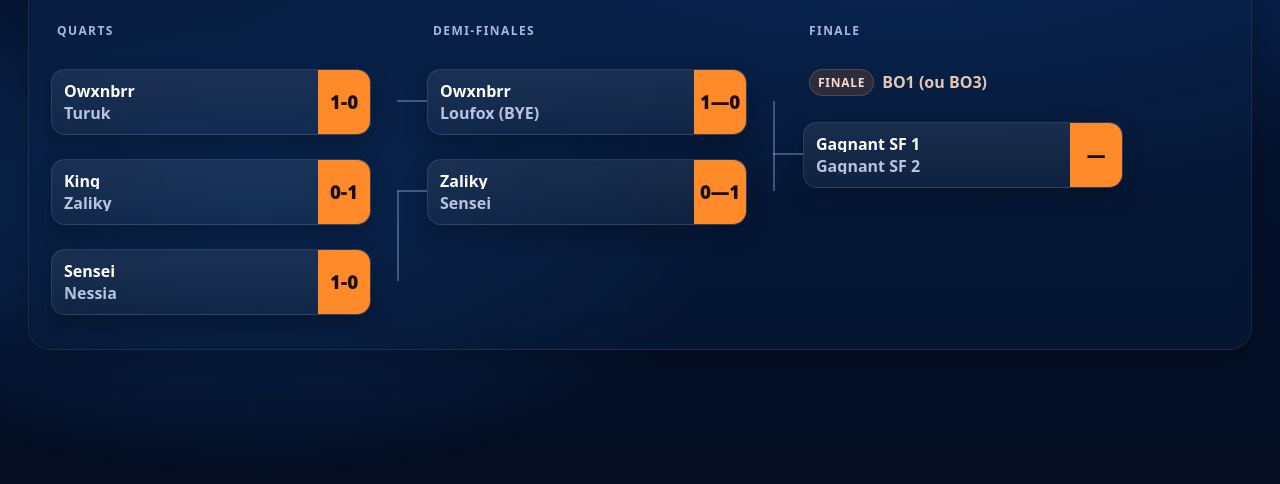
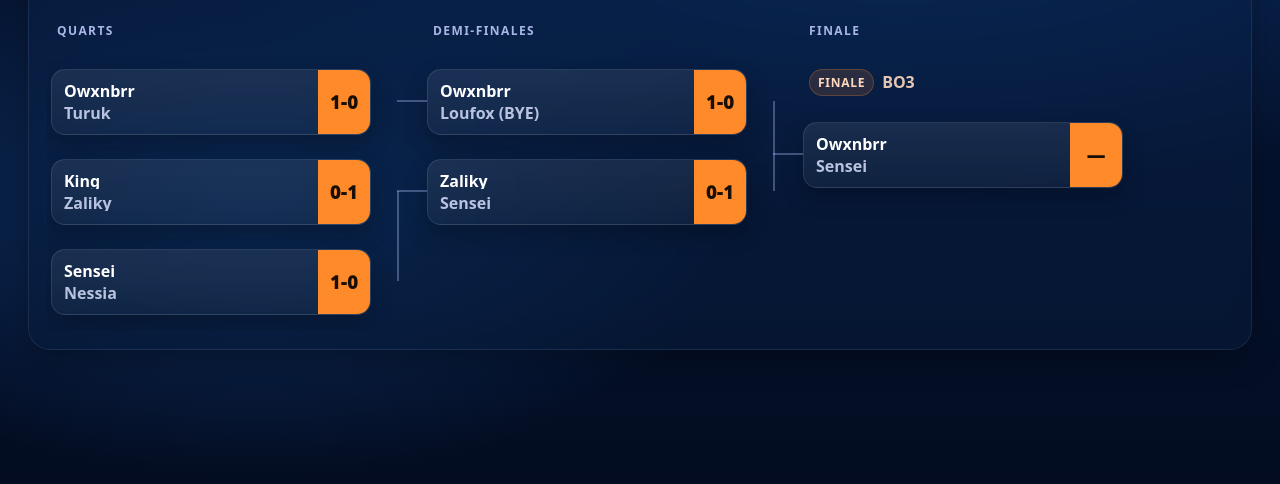
Before and after one commit to Owxnbrr/Bracket-pokemon, a plain HTML site: page index.html in a window 1280 px wide. Shown: the part 310-794 px from the top of the page. Drawn offline with Linux system fonts and the light colour scheme.

Commit message:
Update bracket (final + BO3)

```diff
--- a/index.html
+++ b/index.html
@@ -301,8 +301,9 @@ if (is6) {
 }
 
 if (is7) {
-  round1.push(makeMatch(players[idx++], players[idx++], "QF A", "1-0", "a")); // a = joueur du haut
-  round1.push(makeMatch(players[idx++], players[idx++], "QF B", "0-1", "b")); // b = joueur du bas
+  // Quarts
+  round1.push(makeMatch(players[idx++], players[idx++], "QF A", "1-0", "a"));
+  round1.push(makeMatch(players[idx++], players[idx++], "QF B", "0-1", "b"));
   round1.push(makeMatch(players[idx++], players[idx++], "QF C", "1-0", "a"));
 
   const bye = players[idx++];
@@ -311,15 +312,24 @@ if (is7) {
   const qfB_w = getWinner(round1[1]);
   const qfC_w = getWinner(round1[2]);
 
-  const semi1 = makeMatch(qfA_w, bye + " (BYE)", "SF 1", "1—0", "a");
-  const semi2 = makeMatch(qfB_w, qfC_w, "SF 2", "0—1", "b");
+  // Demis (mets winner "a" ou "b" selon le gagnant)
+  const semi1 = makeMatch(qfA_w, bye + " (BYE)", "SF 1", "1-0", "a");
+  const semi2 = makeMatch(qfB_w, qfC_w, "SF 2", "0-1", "b");
+
+  // Finale auto (prend les gagnants des demis)
+  const sf1_w = getWinner(semi1);
+  const sf2_w = getWinner(semi2);
+
+  // BO3 : score exemple "2-1" quand c'est joué + winner "a" ou "b"
+  const finale = makeMatch(sf1_w, sf2_w, "FINALE", "—", null);
 
   renderBracket([
     round1,
     [semi1, semi2],
-    [makeMatch("Gagnant SF 1", "Gagnant SF 2", "FINALE", "—")]
+    [finale]
   ]);
 }
+
 
 
 
@@ -359,7 +369,7 @@ function renderBracket(rounds){
     if (rIndex === rounds.length - 1) {
       const badge = document.createElement("div");
       badge.className = "finalBadge";
-      badge.innerHTML = `<span>Finale</span> <div style="opacity:.9">BO1 (ou BO3)</div>`;
+      badge.innerHTML = `<span>Finale</span> <div style="opacity:.9">BO3</div>`;
       col.insertBefore(badge, col.children[1]);
     }
 
```
